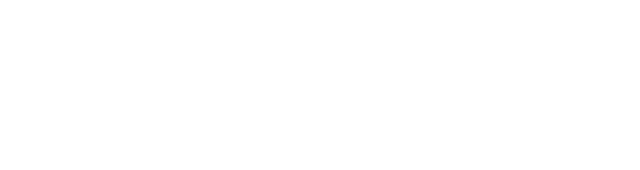
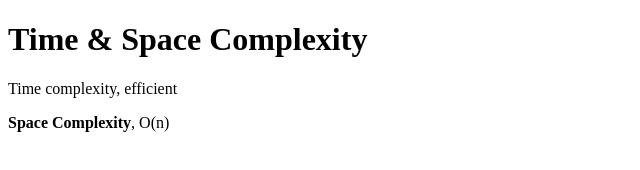
Before and after one commit to acciojob/time-and-space-complexity-Ayush0721, a website: page main.html in a window 1280 px wide. Shown: the whole page, without its empty margins (0-640 px from the left). Drawn offline with Linux system fonts and the light colour scheme.

Commit message:
created a submission

```diff
--- a/main.html
+++ b/main.html
@@ -8,6 +8,10 @@
 
 <body>
 	<!-- the entire body must be written by student -->
+	<h1> Time & Space Complexity</h1>
+
+	<p>Time complexity, efficient</p>
+	<p><b>Space Complexity</b>, O(n)</p>
     <script type="text/javascript" src="./script.js">
 </script>
 
```
